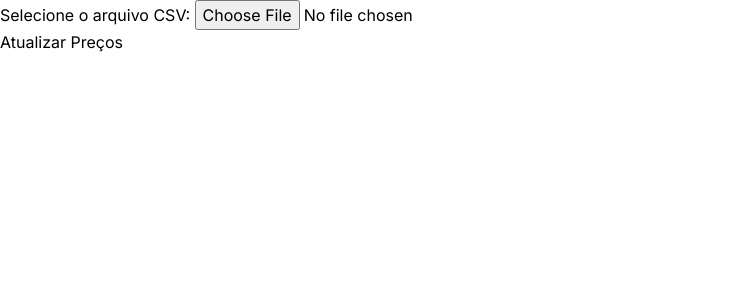
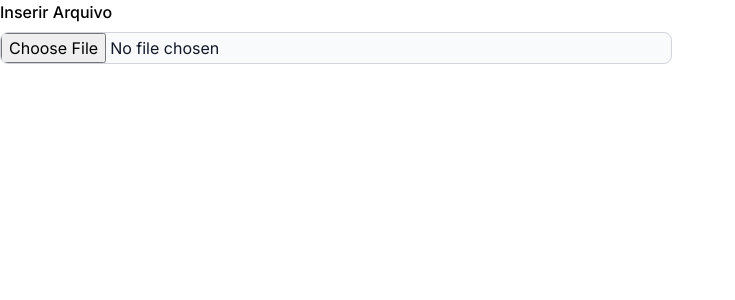
Before and after one commit to leonanm03/product-management, a Next.js app in the folder web/: page /update-prices in a window 1280 px wide. Shown: the top 300 px of the page, without its empty margins (0-735 px from the left). Built offline with nearby package versions, Linux system fonts and the light colour scheme.

Commit message:
feat: input layout

```diff
--- a/web/src/app/update-prices/page.tsx
+++ b/web/src/app/update-prices/page.tsx
@@ -27,8 +27,6 @@ export default function UpdatePricesPage() {
                         new_price: Number(content[1])
                     } as Product
 
-                    console.log(content)
-
                     if (content[0]) product.code = Number(content[0])
                     else product.problems = ['Código ou preço não informado']
 
@@ -47,17 +45,22 @@ export default function UpdatePricesPage() {
 
     return (
         <>
-            <div>
-                <label htmlFor="csv_input">Selecione o arquivo CSV: </label>
+            <div className="max-w-2xl">
+                <label
+                    className="block mb-2  font-medium dark:text-gray-300"
+                    htmlFor="file_input"
+                >
+                    Inserir Arquivo
+                </label>
                 <input
-                    id="csv_input"
+                    className="block w-full text-gray-900 border border-gray-300 rounded-lg cursor-pointer bg-gray-50 dark:text-gray-400 focus:outline-none dark:bg-gray-700 dark:border-gray-600 dark:placeholder-gray-400"
+                    id="file_input"
                     type="file"
+                    accept=".csv"
                     onChange={(event) => handleInput(event)}
-                    accept=".csv"
-                />
+                ></input>
             </div>
             <div>
-                <h1>Atualizar Preços</h1>
                 {products.length > 0 && <ProductsTable products={products} />}
             </div>
         </>
```
